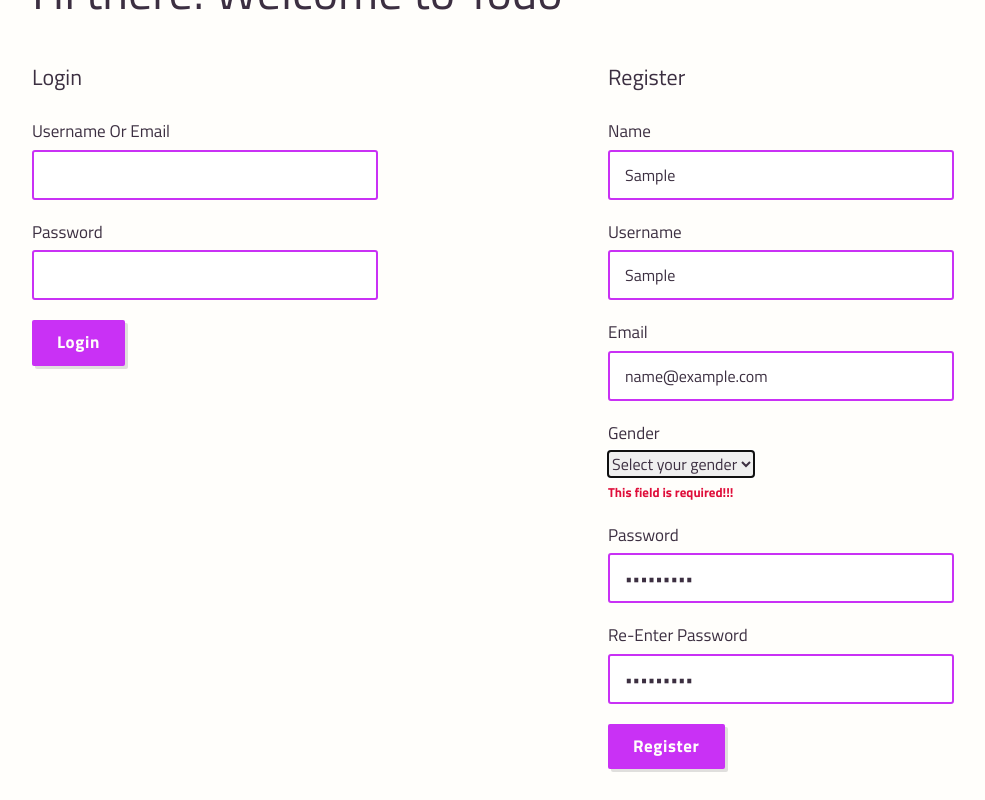
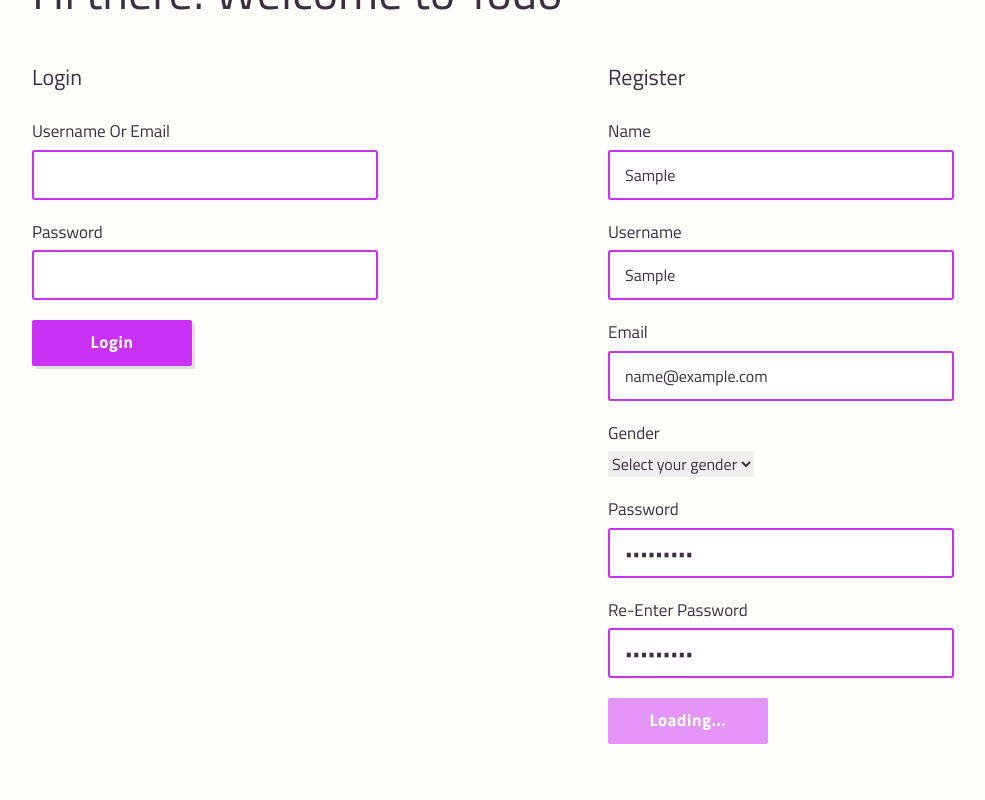
Before and after one commit to stanleychukwu17/4-postgres-1-todo, a React (Vite) app in the folder client/: page /login in a window 1280 px wide. Both pictures are taken after typing "Sample", "Sample", "name@example.com", "Sample123", "Sample123" into the empty fields and a click on the button "Register". Shown: the part 93-893 px from the top of the page, without its empty margins (32-1017 px from the left). Built offline with nearby package versions, Linux system fonts and the light colour scheme; no server answers.

Commit message:
worked on hiding of the button when request is sent to the server

```diff
--- a/client/src/components/LoginComp/LoginComp..scss
+++ b/client/src/components/LoginComp/LoginComp..scss
@@ -37,7 +37,9 @@ $milk_color: #fffefb;
     .btnCvr {
         margin: 10px 0 0;
 
-        button {
+        button, p {
+            width: 160px;
+            text-align: center;
             background-color: $purple_color;
             padding: 10px 25px;
             font-size: 17px;
@@ -47,5 +49,10 @@ $milk_color: #fffefb;
             border-radius: 2px;
             box-shadow: 3px 3px 0 rgba(0,0,0,0.12);
         }
+        p {
+            opacity: .5;
+            box-shadow: none;
+            cursor: progress;
+        }
     }
 }
--- a/client/src/components/LoginComp/LoginComp.tsx
+++ b/client/src/components/LoginComp/LoginComp.tsx
@@ -1,10 +1,9 @@
 import { useForm, SubmitHandler } from "react-hook-form"
 import axios from 'axios';
 import './LoginComp..scss'
+import { useState } from "react";
 
 const backEndPort = import.meta.env.VITE_BACKEND_PORT;
-
-console.log(import.meta.env)
 
 type LoginForRHF = {
     username: string
@@ -21,6 +20,8 @@ type RegisterRHF = {
 }
 
 export default function LoginComp() {
+    const [isLoading2, setIsLoading2] = useState<boolean>(false)
+
     const { register: registerLogin, handleSubmit: handleLogin, formState: {errors:loginError} } = useForm<LoginForRHF>()
     const { register: registerReg, handleSubmit: handleRegister, formState: {errors:regError} } = useForm<RegisterRHF>()
 
@@ -30,18 +31,7 @@ export default function LoginComp() {
 
     const submitRegistration: SubmitHandler<RegisterRHF> = (data) => {
         console.log(data, 'Register lets do dis!!!')
-        axios.post(`${backEndPort}/users/new_user`, data)
-        .then((res) => {
-            console.log(res)
-            // Update the state with the fetched data
-            // setData(response.data);
-            // setLoading(false);
-        })
-        .catch((err) => {
-            console.log(err)
-            // console.error('Error:', error);
-            // setLoading(false);
-        });
+        setIsLoading2(true)
     }
 
     return (
@@ -74,28 +64,28 @@ export default function LoginComp() {
                         <div className="inputCover">
                             <div className="inpTitle font-bold">name</div>
                             <div className="inpInput">
-                                <input type="text" {...registerReg("name", { required: true })} />
+                                <input type="text" {...registerReg("name", { required: false })} />
                                 {regError.name && <p>This field is required!!!</p>}
                             </div>
                         </div>
                         <div className="inputCover">
                             <div className="inpTitle font-bold">username</div>
                             <div className="inpInput">
-                                <input type="text" {...registerReg("username", { required: true })} />
+                                <input type="text" {...registerReg("username", { required: false })} />
                                 {regError.username && <p>This field is required!!!</p>}
                             </div>
                         </div>
                         <div className="inputCover">
                             <div className="inpTitle font-bold">email</div>
                             <div className="inpInput">
-                                <input type="text" {...registerReg("email", { required: true })} />
+                                <input type="text" {...registerReg("email", { required: false })} />
                                 {regError.email && <p>This field is required!!!</p>}
                             </div>
                         </div>
                         <div className="inputCover">
                             <div className="inpTitle font-bold">gender</div>
                             <div className="inpInput">
-                                <select {...registerReg("gender", { required: true })}>
+                                <select {...registerReg("gender", { required: false })}>
                                     <option value="">Select your gender</option>
                                     <option value="male">male</option>
                                     <option value="female">female</option>
@@ -106,18 +96,21 @@ export default function LoginComp() {
                         <div className="inputCover">
                             <div className="inpTitle">Password</div>
                             <div className="inpInput">
-                                <input type="password" {...registerReg("password", { required: true })} />
+                                <input type="password" {...registerReg("password", { required: false })} />
                                 {regError.password && <p>This field is required!!!</p>}
                             </div>
                         </div>
                         <div className="inputCover">
                             <div className="inpTitle">Re-enter Password</div>
                             <div className="inpInput">
-                                <input type="password" {...registerReg("confirm_password", { required: true })} />
+                                <input type="password" {...registerReg("confirm_password", { required: false })} />
                                 {regError.confirm_password && <p>This field is required!!!</p>}
                             </div>
                         </div>
-                        <div className="btnCvr"><button type="submit">Register</button></div>
+                        <div className="btnCvr">
+                            {!isLoading2 && <button type="submit">Register</button>}
+                            {isLoading2 && <p>Loading...</p>}
+                        </div>
                     </form>
                 </div>
             </div>
--- /dev/null
+++ b/client/src/components/Message/MessageComp.tsx
@@ -0,0 +1,6 @@
+
+export default function MessageComp() {
+    return (
+        <div>MessageComp</div>
+    )
+}
--- a/client/src/main.tsx
+++ b/client/src/main.tsx
@@ -3,7 +3,7 @@ import ReactDOM from 'react-dom/client'
 import { createBrowserRouter, RouterProvider, } from "react-router-dom";
 
 import App from './App.tsx'
-import ErrorComp from './components/ErrorComp.tsx'
+import ErrorComp from './components/PageNotFound.tsx'
 import LoginComp from "./components/LoginComp/LoginComp.tsx"
 import './index.css'
 
```
Also changed, not shown: client/src/components/PageNotFound.tsx (renamed from client/src/components/ErrorComp.tsx).
